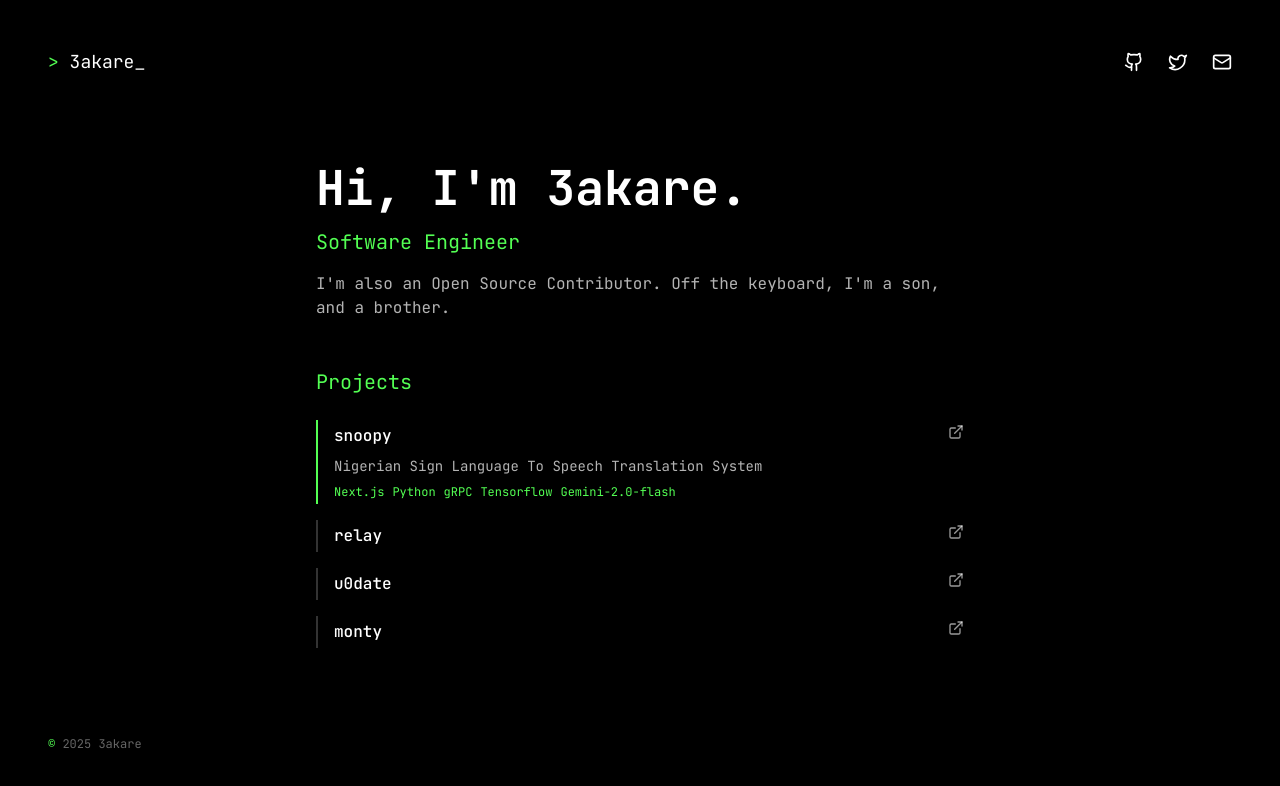
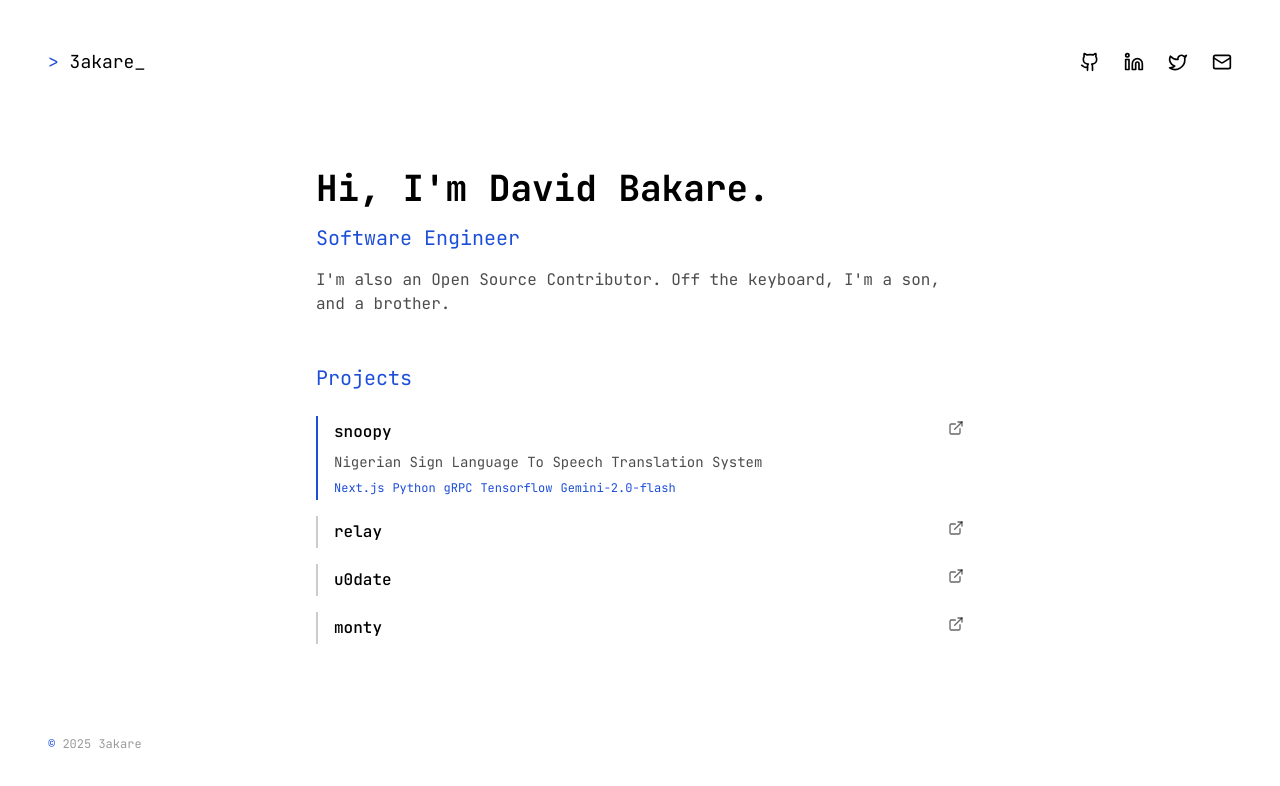
Before and after one commit to 3akare/portfolio, a Next.js app: page / in a window 1280 px wide. Shown: the top 786 px of the page. Built offline with nearby package versions, Linux system fonts and the light colour scheme.

Commit message:
refactor [portfolio]: update color scheme

```diff
--- a/src/app/globals.css
+++ b/src/app/globals.css
@@ -3,9 +3,9 @@
 @tailwind utilities;
 
 :root {
-  --foreground-rgb: 255, 255, 255;
-  --background-rgb: 0, 0, 0;
-  --terminal-green: 83, 255, 83;
+  --foreground-rgb: 0, 0, 0;
+  --background-rgb: 255, 255, 255;
+  --accent-blue: 29, 78, 216;
 }
 
 html,
@@ -24,10 +24,12 @@ body {
 }
 
 @keyframes blink {
+
   from,
   to {
     opacity: 1;
   }
+
   50% {
     opacity: 0;
   }
--- a/src/app/page.tsx
+++ b/src/app/page.tsx
@@ -1,7 +1,7 @@
 "use client"
 
 import { useState } from "react"
-import { Github, Twitter, ExternalLink, Mail } from "lucide-react"
+import { Github, Twitter, ExternalLink, Mail, Linkedin } from "lucide-react"
 import Link from "next/link"
 import { cn } from "@/app/lib/utils"
 
@@ -41,32 +41,41 @@ export default function Home() {
 
 
   return (
-    <main className="flex flex-col h-screen bg-black text-white font-mono p-6 md:p-12">
+    <main className="flex flex-col h-screen bg-white text-black font-mono p-6 md:p-12">
       {/* Header */}
       <header className="flex justify-between items-center mb-12">
         <div className="text-lg">
-          <span className="text-terminal-green">&gt;</span> 3akare<span className="blink">_</span>
+          <span className="text-accent-blue">&gt;</span> 3akare<span className="blink">_</span>
         </div>
         <div className="flex items-center gap-6">
           <Link
             href="https://github.com/3akare"
             target="_blank"
             rel="noopener noreferrer"
-            className="text-white hover:text-terminal-green transition-colors"
+            className="text-black hover:text-accent-blue transition-colors"
           >
             <Github size={20} />
             <span className="sr-only">GitHub</span>
           </Link>
           <Link
+            href="https://linkedin.com/in/3akare"
+            target="_blank"
+            rel="noopener noreferrer"
+            className="text-black hover:text-accent-blue transition-colors"
+          >
+            <Linkedin size={20} />
+            <span className="sr-only">Linkedin</span>
+          </Link>
+          <Link
             href="https://x.com/3akare"
             target="_blank"
             rel="noopener noreferrer"
-            className="text-white hover:text-terminal-green transition-colors"
+            className="text-black hover:text-accent-blue transition-colors"
           >
             <Twitter size={20} />
             <span className="sr-only">Twitter</span>
           </Link>
-          <Link href="mailto:bakaredavid007@gmail.com" className="text-white hover:text-terminal-green transition-colors">
+          <Link href="mailto:bakaredavid007@gmail.com" className="text-black hover:text-accent-blue transition-colors">
             <Mail size={20} />
             <span className="sr-only">Email</span>
           </Link>
@@ -77,22 +86,22 @@ export default function Home() {
       <div className="flex-1 flex flex-col justify-center max-w-3xl mx-auto">
         {/* Intro section */}
         <section className="mb-12 w-full max-w-[648px]">
-          <h1 className="text-4xl sm:text-5xl font-bold mb-4">Hi, I&apos;m 3akare.</h1>
-          <h2 className="text-xl mb-4 text-terminal-green">Software Engineer</h2>
-          <p className="text-white/70">I&apos;m also an Open Source Contributor. Off the keyboard, I&apos;m a son, and a brother.</p>
+          <h1 className="text-3xl sm:text-4xl font-bold mb-4">Hi, I&apos;m David Bakare.</h1>
+          <h2 className="text-xl mb-4 text-accent-blue">Software Engineer</h2>
+          <p className="text-black/70">I&apos;m also an Open Source Contributor. Off the keyboard, I&apos;m a son, and a brother.</p>
         </section>
 
         {/* Projects section */}
         <section>
-          <h2 className="text-xl mb-6 text-terminal-green">Projects</h2>
+          <h2 className="text-xl mb-6 text-accent-blue">Projects</h2>
 
           <div className="space-y-4">
             {projects.map((project, index) => (
               <div
                 key={project.id}
                 className={cn(
-                  "border-l-2 pl-4 py-1",
-                  activeProject === index ? "border-terminal-green" : "border-white/20",
+                  "border-l-2 pl-4 py-1 cursor-pointer",
+                  activeProject === index ? "border-accent-blue" : "border-black/20",
                 )}
                 onClick={() => setActiveProject(index)}
               >
@@ -102,7 +111,7 @@ export default function Home() {
                     href={project.github}
                     target="_blank"
                     rel="noopener noreferrer"
-                    className="text-white/60 hover:text-terminal-green transition-colors"
+                    className="text-black/60 hover:text-accent-blue transition-colors"
                   >
                     <ExternalLink size={16} />
                     <span className="sr-only">GitHub</span>
@@ -110,11 +119,11 @@ export default function Home() {
                 </div>
 
                 {activeProject === index && (
-                  <div className="mt-2 text-sm text-white/70">
+                  <div className="mt-2 text-sm text-black/70 cursor-default">
                     <p className="mb-2 capitalize">{project.description}</p>
                     <div className="flex flex-wrap gap-2">
                       {project.tags.map((tag, i) => (
-                        <span key={i} className="text-xs text-terminal-green">
+                        <span key={i} className="text-xs text-accent-blue">
                           {tag}
                         </span>
                       ))}
@@ -128,10 +137,10 @@ export default function Home() {
       </div>
 
       {/* Footer */}
-      <footer className="mt-12 text-xs text-white/40">
+      <footer className="mt-12 text-xs text-black/40">
         <div className="flex justify-between items-center">
           <div>
-            <span className="text-terminal-green">&copy;</span> {new Date().getFullYear()} 3akare
+            <span className="text-accent-blue">&copy;</span> {new Date().getFullYear()} 3akare
           </div>
         </div>
       </footer>
--- a/tailwind.config.ts
+++ b/tailwind.config.ts
@@ -1,23 +1,84 @@
-import type { Config } from "tailwindcss";
+import type { Config } from "tailwindcss"
 
-export default {
+const config = {
+  darkMode: ["class"],
   content: [
-    "./src/pages/**/*.{js,ts,jsx,tsx,mdx}",
-    "./src/components/**/*.{js,ts,jsx,tsx,mdx}",
-    "./src/app/**/*.{js,ts,jsx,tsx,mdx}",
+    "./pages/**/*.{ts,tsx}",
+    "./components/**/*.{ts,tsx}",
+    "./app/**/*.{ts,tsx}",
+    "./src/**/*.{ts,tsx}",
+    "*.{js,ts,jsx,tsx,mdx}",
   ],
-  darkMode: 'media',
+  prefix: "",
   theme: {
+    container: {
+      center: true,
+      padding: "2rem",
+      screens: {
+        "2xl": "1400px",
+      },
+    },
     extend: {
       colors: {
-        background: "var(--background)",
-        foreground: "var(--foreground)",
-        "terminal-green": "rgb(var(--terminal-green))"
+        border: "hsl(var(--border))",
+        input: "hsl(var(--input))",
+        ring: "hsl(var(--ring))",
+        background: "hsl(var(--background))",
+        foreground: "hsl(var(--foreground))",
+        primary: {
+          DEFAULT: "hsl(var(--primary))",
+          foreground: "hsl(var(--primary-foreground))",
+        },
+        secondary: {
+          DEFAULT: "hsl(var(--secondary))",
+          foreground: "hsl(var(--secondary-foreground))",
+        },
+        destructive: {
+          DEFAULT: "hsl(var(--destructive))",
+          foreground: "hsl(var(--destructive-foreground))",
+        },
+        muted: {
+          DEFAULT: "hsl(var(--muted))",
+          foreground: "hsl(var(--muted-foreground))",
+        },
+        accent: {
+          DEFAULT: "hsl(var(--accent))",
+          foreground: "hsl(var(--accent-foreground))",
+        },
+        popover: {
+          DEFAULT: "hsl(var(--popover))",
+          foreground: "hsl(var(--popover-foreground))",
+        },
+        card: {
+          DEFAULT: "hsl(var(--card))",
+          foreground: "hsl(var(--card-foreground))",
+        },
+        "accent-blue": "rgb(29, 78, 216)",
+      },
+      borderRadius: {
+        lg: "var(--radius)",
+        md: "calc(var(--radius) - 2px)",
+        sm: "calc(var(--radius) - 4px)",
       },
       fontFamily: {
         mono: ["var(--font-mono)", "monospace"],
       },
+      keyframes: {
+        "accordion-down": {
+          from: { height: "0" },
+          to: { height: "var(--radix-accordion-content-height)" },
+        },
+        "accordion-up": {
+          from: { height: "var(--radix-accordion-content-height)" },
+          to: { height: "0" },
+        },
+      },
+      animation: {
+        "accordion-down": "accordion-down 0.2s ease-out",
+        "accordion-up": "accordion-up 0.2s ease-out",
+      },
     },
   },
-  plugins: [],
-} satisfies Config;
+} satisfies Config
+
+export default config
```
